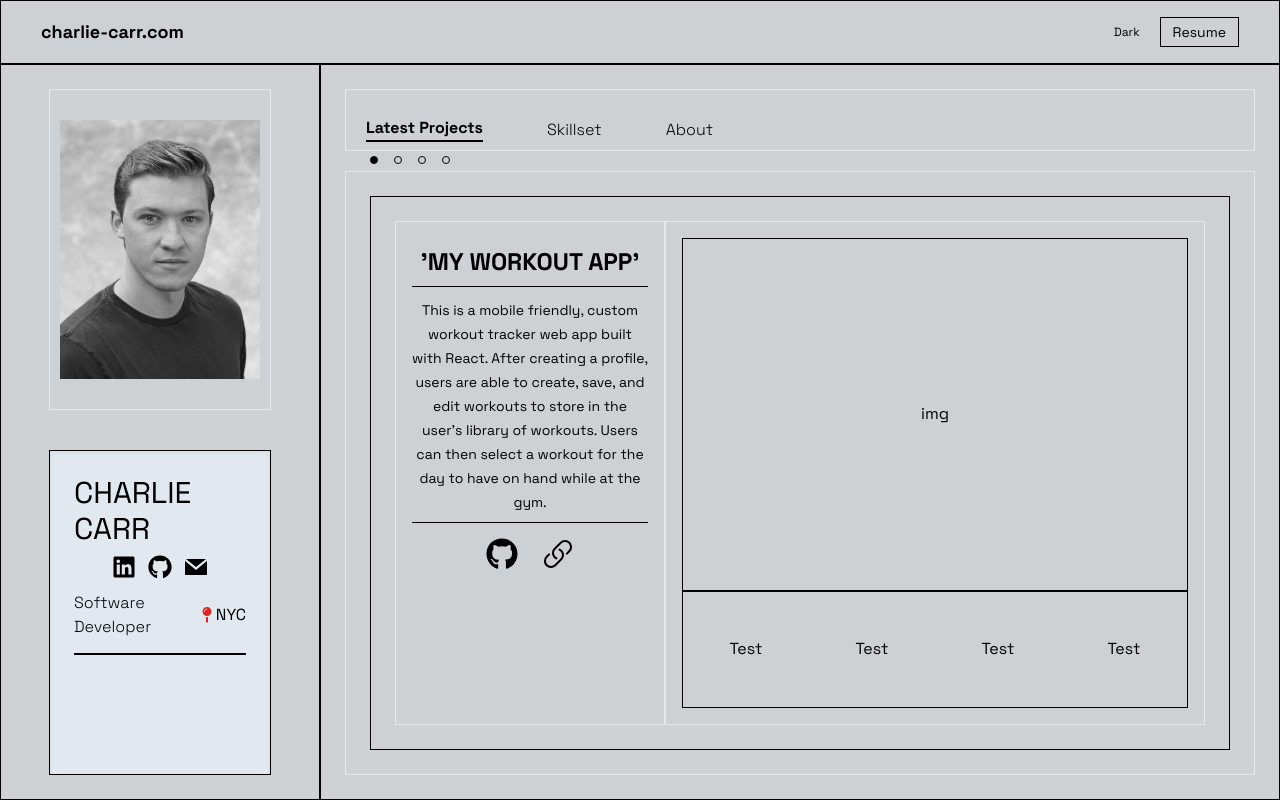
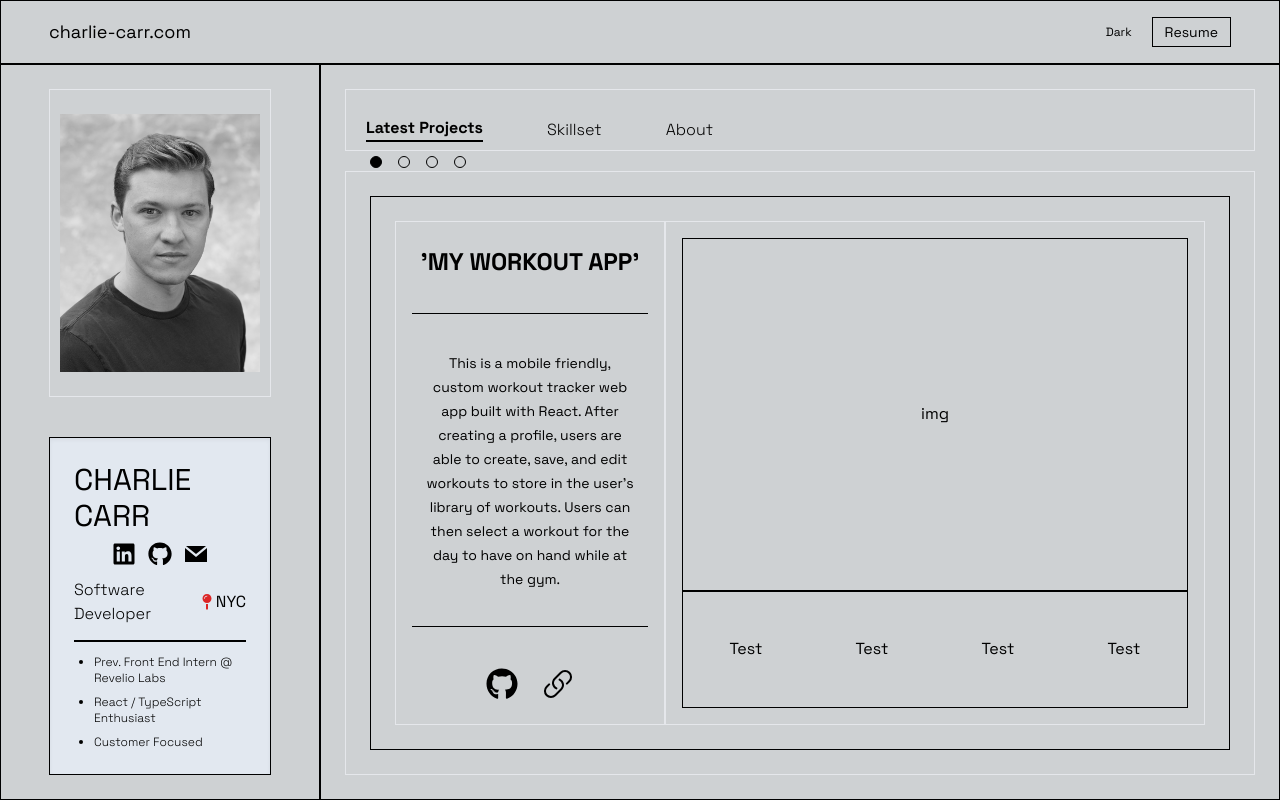
Before and after one commit to CharlesCarr/charlie_dev_portfolio, a Next.js app: page / in a window 1280 px wide. Built offline with nearby package versions, Linux system fonts and the light colour scheme.

Commit message:
fix: update positioning

```diff
--- a/components/Header.tsx
+++ b/components/Header.tsx
@@ -11,10 +11,10 @@ function Header() {
   // const [showHamMenu, setShowHamMenu] = useState<boolean>(false);
 
   return (
-    <header className="flex h-16 w-full justify-between items-center px-10 border border-black">
+    <header className="flex h-16 w-full justify-between items-center px-12 border border-black">
       {/* right header */}
-      <div>
-        <p className="font-bold text-lg">charlie-carr.com</p>
+      <div className="flex justify-center items-center">
+        <p className="text-lg">charlie-carr.com</p>
       </div>
 
       {/* left header */}
--- a/components/Project.tsx
+++ b/components/Project.tsx
@@ -8,10 +8,10 @@ const Project = () => {
   return (
     <div className="h-full w-full border border-black flex justify-center items-center p-6">
       {/* left side project */}
-      <div className="w-1/3 h-full border flex flex-col justify-start items-center py-6 px-4">
+      <div className="w-1/3 h-full border flex flex-col justify-between items-center py-6 px-4">
         <h1 className="font-bold mb-2 text-2xl">'MY WORKOUT APP'</h1>
         <div className="w-full h-1 border-t border-black mb-2"></div>
-        <p className="text-sm text-center leading-6">
+        <p className="text-sm text-center leading-6 px-3">
           This is a mobile friendly, custom workout tracker web app built with
           React. After creating a profile, users are able to create, save, and
           edit workouts to store in the user’s library of workouts. Users can
@@ -20,10 +20,10 @@ const Project = () => {
         <div className="w-full h-4 border-t border-black mt-2"></div>
         <ul className="m-0 p-0 w-full flex justify-center items-center">
           <li>
-            <FaGithub className="w-8 h-8 mr-3" />
+            <FaGithub className="w-8 h-8 mr-3 cursor-pointer" />
           </li>
           <li>
-            <LinkIcon className="w-8 h-8 ml-3" />
+            <LinkIcon className="w-8 h-8 ml-3 cursor-pointer" />
           </li>
         </ul>
       </div>
--- a/components/sections/LeftSection.tsx
+++ b/components/sections/LeftSection.tsx
@@ -7,10 +7,10 @@ function LeftSection() {
   return (
     <section className="w-1/4 h-full flex flex-col border border-black px-12 py-6">
       <div className="w-full h-1/2 flex flex-col justify-center items-center border">
-          <Image src={Headshot} width={"200"} height={"200"} />
+        <Image src={Headshot} width={"200"} height={"200"} />
       </div>
 
-      <div className="w-full h-1/2 flex flex-col justify-start items-center border border-black mt-10 p-6 bg-slate-200 shadow-inner">
+      <div className="w-full h-1/2 flex flex-col justify-between items-center border border-black mt-10 p-6 bg-slate-200 shadow-inner">
         <p className="text-3xl mb-2">CHARLIE CARR</p>
         <ul className="w-full flex justify-center items-center m-0 p-0">
           <li className="mr-3">
@@ -32,6 +32,14 @@ function LeftSection() {
         </div>
 
         <div className="w-full h-4 border-b-2 border-black"></div>
+
+        <ul className="w-full list-disc m-0 p-0 mt-3 ml-10">
+          <li className="text-xs font-light mb-2">
+            Prev. Front End Intern @ Revelio Labs
+          </li>
+          <li className="text-xs font-light mb-2">React / TypeScript Enthusiast</li>
+          <li className="text-xs font-light">Customer Focused</li>
+        </ul>
       </div>
     </section>
   );
--- a/components/sections/ProjectsSection.tsx
+++ b/components/sections/ProjectsSection.tsx
@@ -49,13 +49,13 @@ function Projects() {
   return (
     <div className="h-full w-full relative">
       <ul className="absolute flex justify-center items-center -top-10 left-0">
-        <li className={`${projectSelected === 0 ? "bg-black" : null} mr-4 border border-black w-2 h-2 rounded-full`} onClick={() => setProjectSelected(0)}>
+        <li className={`${projectSelected === 0 ? "bg-black" : null} mr-4 border border-black w-3 h-3 rounded-full cursor-pointer`} onClick={() => setProjectSelected(0)}>
         </li>
-        <li className={`${projectSelected === 1 ? "bg-black" : null} mr-4 border border-black w-2 h-2 rounded-full`} onClick={() => setProjectSelected(1)}>
+        <li className={`${projectSelected === 1 ? "bg-black" : null} mr-4 border border-black w-3 h-3 rounded-full cursor-pointer`} onClick={() => setProjectSelected(1)}>
         </li>
-        <li className={`${projectSelected === 2 ? "bg-black" : null} mr-4 border border-black w-2 h-2 rounded-full`} onClick={() => setProjectSelected(2)}>
+        <li className={`${projectSelected === 2 ? "bg-black" : null} mr-4 border border-black w-3 h-3 rounded-full cursor-pointer`} onClick={() => setProjectSelected(2)}>
         </li>
-        <li className={`${projectSelected === 3 ? "bg-black" : null} mr-4 border border-black w-2 h-2 rounded-full`} onClick={() => setProjectSelected(3)}>
+        <li className={`${projectSelected === 3 ? "bg-black" : null} mr-4 border border-black w-3 h-3 rounded-full cursor-pointer`} onClick={() => setProjectSelected(3)}>
         </li>
       </ul>
       {/* Individual Project One */}
```
